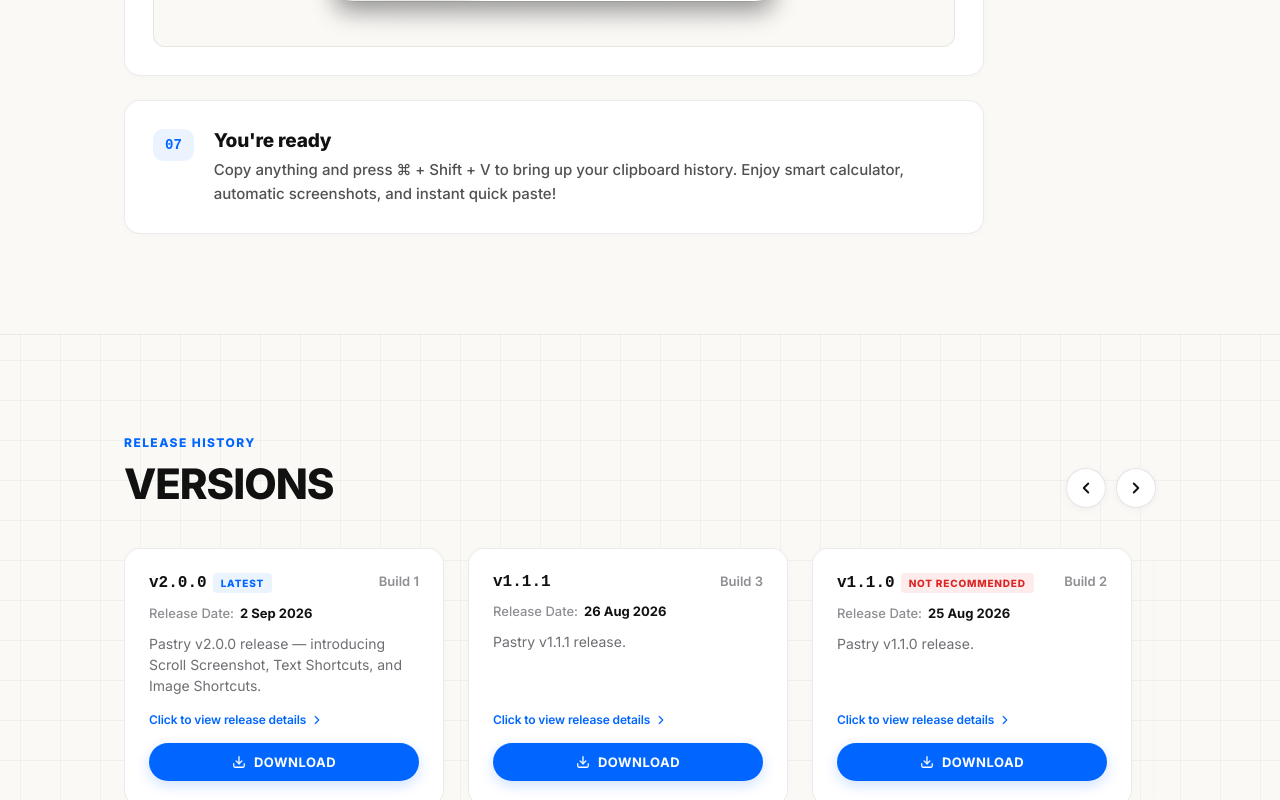
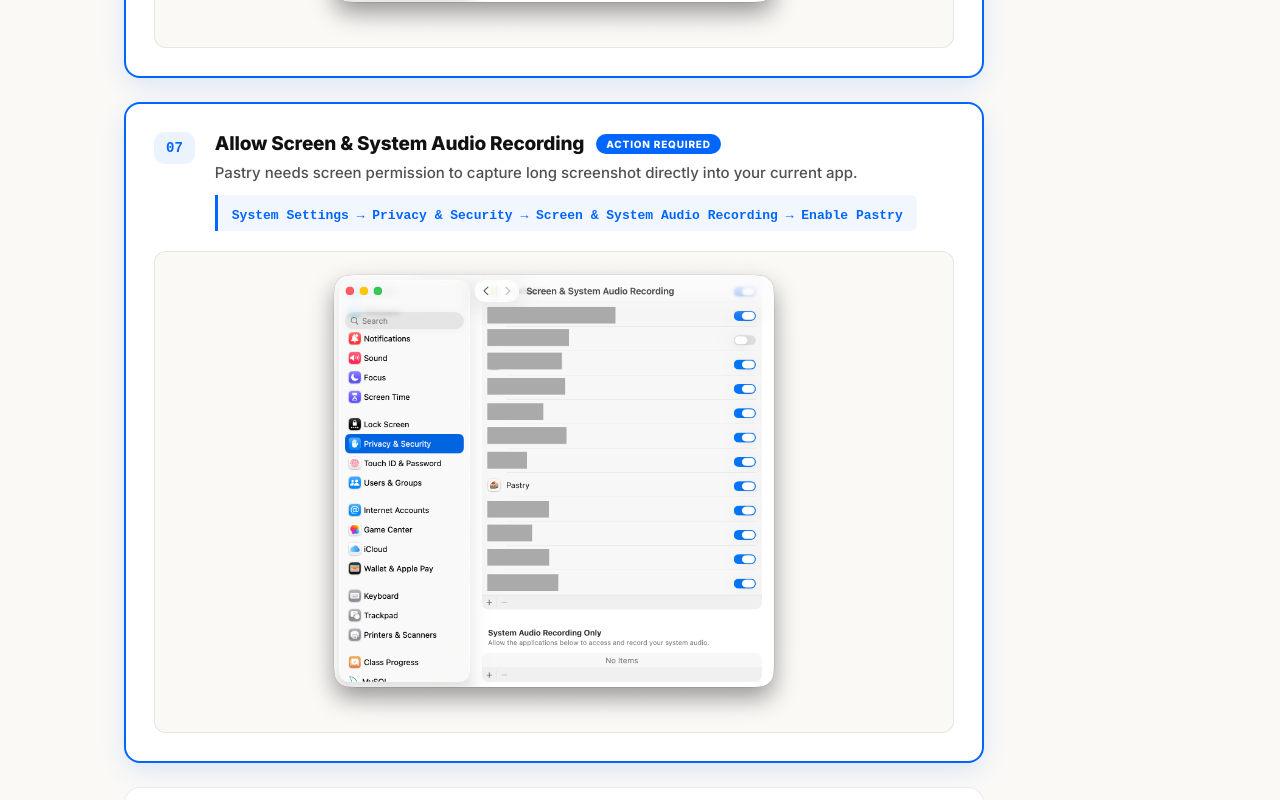
Before and after one commit to balajeein/Pastry_web, a React (Vite) app: page / in a window 1280 px wide. Shown: the part 6920-7720 px from the top of the page. Built offline with nearby package versions, Linux system fonts and the light colour scheme.

Commit message:
steps update

```diff
--- a/src/components/InstallSection.tsx
+++ b/src/components/InstallSection.tsx
@@ -5,6 +5,7 @@
 import openAnywayImg from '../assets/install/install-04-open-anyway.png';
 import accessibilityImg from '../assets/install/install-05-accessibility.png';
 import menubarImg from '../assets/install/install-06-menubar.png';
+import screenRecordingImg from '../assets/install/install-07-screen-recording.png';
 
 interface Step {
   num: string;
@@ -57,11 +58,22 @@
       instructions: 'Pastry needs Accessibility permission to paste clipboard items directly into your current app.',
       pathGuide: 'System Settings → Privacy & Security → Accessibility → Enable Pastry',
       image: accessibilityImg,
+      isProminent: true,
+      badge: 'ACTION REQUIRED',
     },
     {
       num: '07',
+      title: 'Allow Screen & System Audio Recording',
+      instructions: 'Pastry needs screen permission to capture long screenshot directly into your current app.',
+      pathGuide: 'System Settings → Privacy & Security → Screen & System Audio Recording → Enable Pastry',
+      image: screenRecordingImg,
+      isProminent: true,
+      badge: 'ACTION REQUIRED',
+    },
+    {
+      num: '08',
       title: "You're ready",
-      instructions: `Copy anything and press ${CONFIG.shortcutKey} to bring up your clipboard history. Enjoy smart calculator, automatic screenshots, and instant quick paste!`,
+      instructions: `Copy anything and press ${CONFIG.shortcutKey} to bring up your clipboard history. Enjoy smart calculator, automatic screenshots, scroll screenshots, text shortcuts, image shortcuts, and instant quick paste!`,
     },
   ];
 
```
Also changed, not shown: src/assets/install/install-07-screen-recording.png (added).
